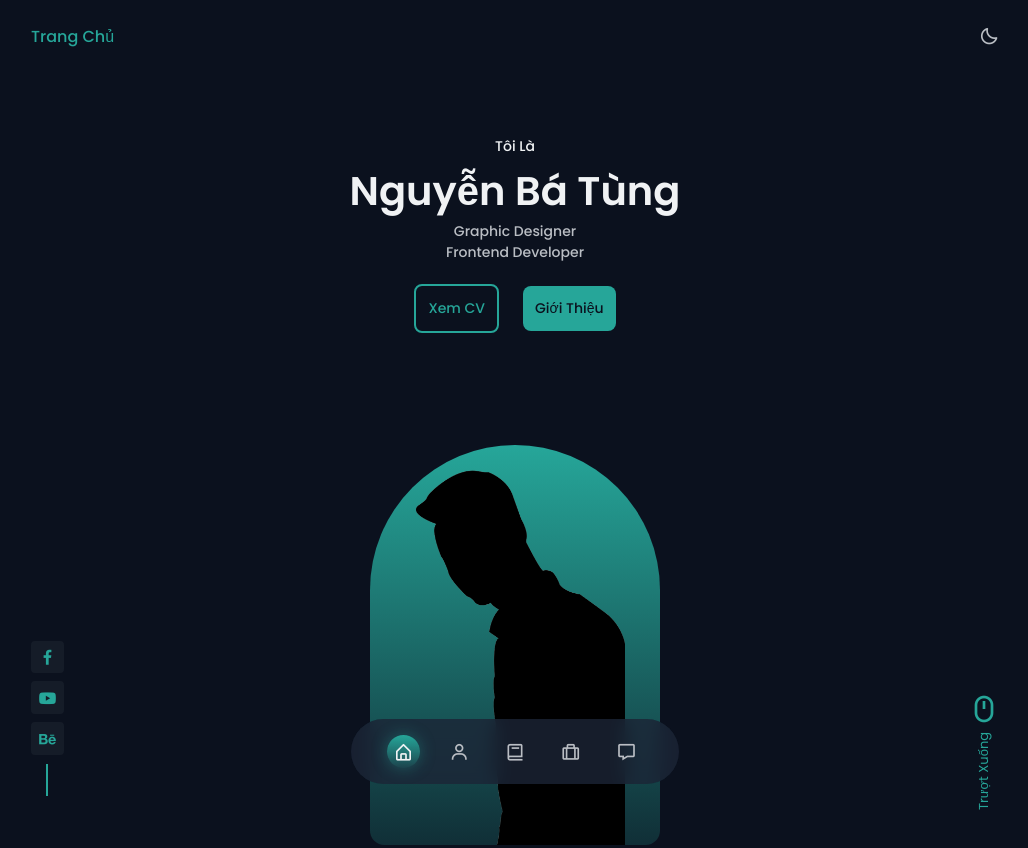
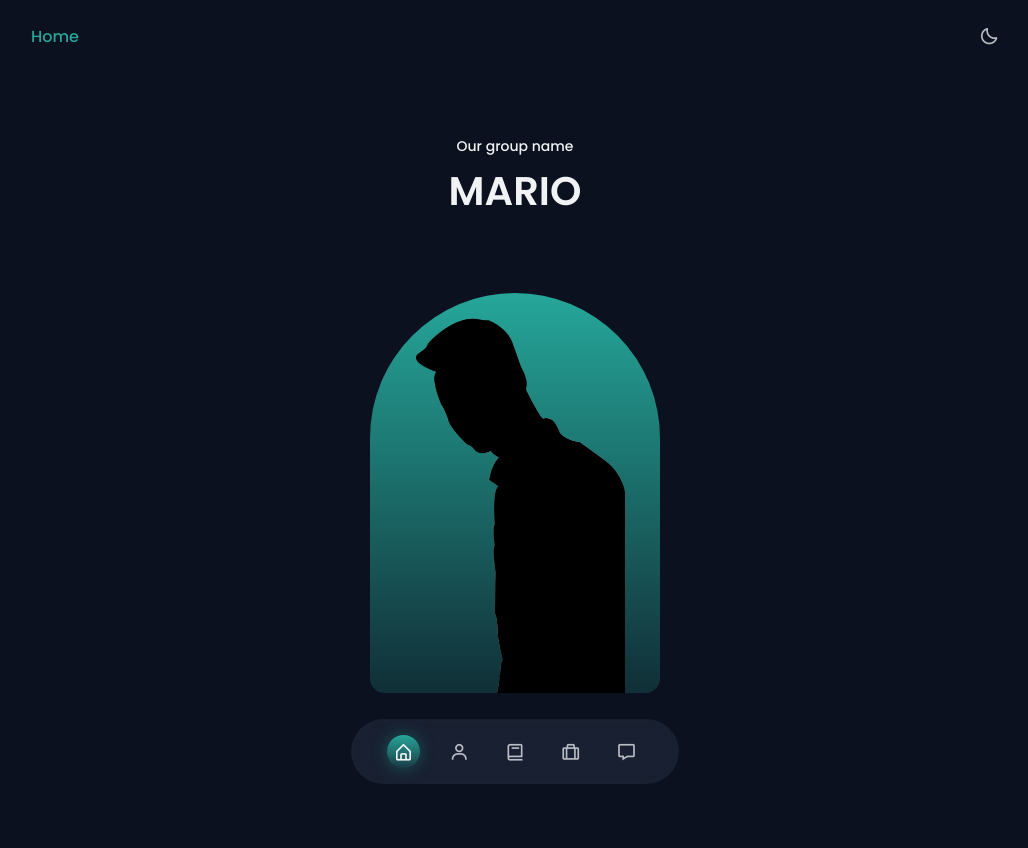
Before and after one commit to txx2wo/template, a plain HTML site: page index.html in a window 1280 px wide. Shown: the top 848 px of the page, without its empty margins (125-1153 px from the left). Drawn offline with nearby package versions, Linux system fonts and the light colour scheme.

Commit message:
Update index.html

```diff
--- a/index.html
+++ b/index.html
@@ -17,14 +17,14 @@
     <!--=============== CSS ===============-->
     <link rel="stylesheet" href="./assets/css/styles.css">
 
-    <title>Nguyễn Bá Tùng</title>
+    <title>Our IT Project</title>
 </head>
 
 <body>
     <!--=============== HEADER ===============-->
     <header class="header" id="header">
         <nav class="nav container">
-            <a href="#" class="nav__logo">Trang Chủ</a>
+            <a href="#" class="nav__logo">Home</a>
 
             <div class="nav__menu">
                 <ul class="nav__list">
@@ -71,42 +71,12 @@
         <section class="home section" id="home">
             <div class="home__container container grid">
                 <div class="home__data">
-                    <span class="home__greeting">Tôi Là</span>
-                    <h1 class="home__name">Nguyễn Bá Tùng</h1>
-                    <h3 class="home__education">Graphic Designer<br>Frontend Developer<br><br>
-
-                        <div class="home__buttons">
-                            <a href="./cv.html" class="button button--ghost" target="_blank">
-                                Xem CV
-                            </a>
-                            <a href="#about" class="button">Giới Thiệu</a>
-                        </div>
+                    <span class="home__greeting">Our group name</span>
+                    <h1 class="home__name">MARIO</h1>
                 </div>
                 <div class="home__handle">
                     <img src="./assets/img/perfil.png" alt="" class="home__img">
                 </div>
-
-                <div class="home__social">
-                    <a href="https://www.facebook.com/tungba1234/" target="_blank" class="home__social-link">
-                        <i class='bx bxl-facebook'></i>
-                    </a>
-
-                    <a href="https://www.youtube.com/channel/UCMjm2PliqXcoVkk1GUQ4SIg" target="_blank"
-                        class="home__social-link">
-                        <i class='bx bxl-youtube'></i>
-                    </a>
-
-                    <a href="https://www.behance.net/tngnguyn74" target="_blank" class="home__social-link">
-                        <i class='bx bxl-behance'></i>
-                    </a>
-                </div>
-
-                <a href="#about" class="home__scroll">
-                    <i class='bx bx-mouse home__scroll-icon'></i>
-                    <span class="home__scroll-name">Trượt Xuống</span>
-                </a>
-            </div>
-        </section>
 
         <!--=============== ABOUT ===============-->
         <section class="about section" id="about">
```
